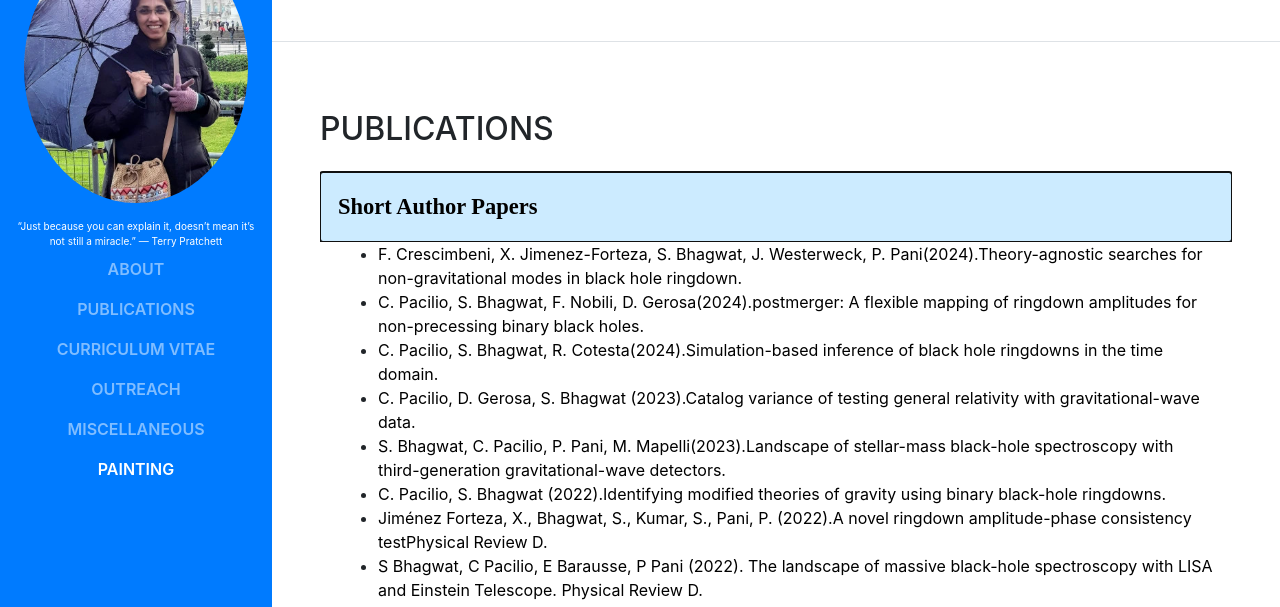
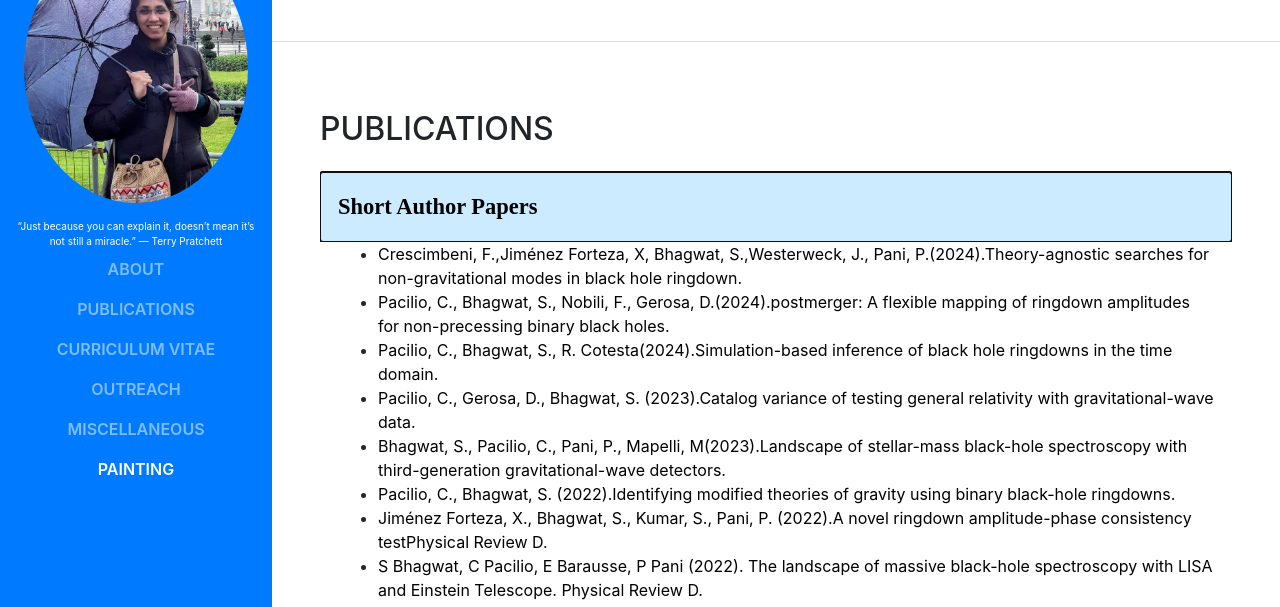
Before and after one commit to SwethaPB/Portfolio, a website with bundled scripts: page index.html in a window 1280 px wide. Both pictures are taken after a click on the button "Short Author Papers". Shown: the part 758-1365 px from the top of the page. Built offline with nearby package versions, Linux system fonts and the light colour scheme; files whose address does not match are found by name; a web font is replaced by a local one.

Commit message:
Update index.html

```diff
--- a/index.html
+++ b/index.html
@@ -402,13 +402,13 @@ University of Birmingham, in UK.
  </button>
     <div class="content1">
      <ul>
-<li><a href="https://journals.aps.org/prd/abstract/10.1103/PhysRevD.110.083010" target="_blank" style="color:black;"> F. Crescimbeni, X. Jimenez-Forteza, S. Bhagwat, J. Westerweck, P. Pani(2024).Theory-agnostic searches for non-gravitational modes in black hole ringdown.</a></li>
-<li><a href="https://arxiv.org/abs/2408.05276" target="_blank" style="color:black;"> C. Pacilio, S. Bhagwat, F. Nobili, D. Gerosa(2024).postmerger: A flexible mapping of ringdown amplitudes for non-precessing binary black holes.</a></li>
-<li><a href="https://journals.aps.org/prd/abstract/10.1103/PhysRevD.110.083010" target="_blank" style="color:black;"> C. Pacilio, S. Bhagwat, R. Cotesta(2024).Simulation-based inference of black hole ringdowns in the time domain.</a></li>
-<li><a href="https://journals.aps.org/prd/abstract/10.1103/PhysRevD.109.L081302" target="_blank" style="color:black;"> C. Pacilio, D. Gerosa, S. Bhagwat (2023).Catalog variance of testing general relativity with gravitational-wave data.</a></li>
-<li><a href="https://journals.aps.org/prd/abstract/10.1103/PhysRevD.108.043019" target="_blank" style="color:black;"> S. Bhagwat, C. Pacilio, P. Pani, M. Mapelli(2023).Landscape of stellar-mass black-hole spectroscopy with third-generation gravitational-wave detectors.</a></li>
+<li><a href="https://journals.aps.org/prd/abstract/10.1103/PhysRevD.110.083010" target="_blank" style="color:black;"> Crescimbeni, F.,Jiménez Forteza, X, Bhagwat, S.,Westerweck, J., Pani, P.(2024).Theory-agnostic searches for non-gravitational modes in black hole ringdown.</a></li>
+<li><a href="https://arxiv.org/abs/2408.05276" target="_blank" style="color:black;"> Pacilio, C., Bhagwat, S., Nobili, F., Gerosa, D.(2024).postmerger: A flexible mapping of ringdown amplitudes for non-precessing binary black holes.</a></li>
+<li><a href="https://journals.aps.org/prd/abstract/10.1103/PhysRevD.110.083010" target="_blank" style="color:black;"> Pacilio, C., Bhagwat, S., R. Cotesta(2024).Simulation-based inference of black hole ringdowns in the time domain.</a></li>
+<li><a href="https://journals.aps.org/prd/abstract/10.1103/PhysRevD.109.L081302" target="_blank" style="color:black;"> Pacilio, C., Gerosa, D., Bhagwat, S. (2023).Catalog variance of testing general relativity with gravitational-wave data.</a></li>
+<li><a href="https://journals.aps.org/prd/abstract/10.1103/PhysRevD.108.043019" target="_blank" style="color:black;"> Bhagwat, S., Pacilio, C., Pani, P., Mapelli, M(2023).Landscape of stellar-mass black-hole spectroscopy with third-generation gravitational-wave detectors.</a></li>
 
-<li><a href="https://journals.aps.org/prd/abstract/10.1103/PhysRevD.107.083021" target="_blank" style="color:black;"> C. Pacilio, S. Bhagwat (2022).Identifying modified theories of gravity using binary black-hole ringdowns.</a></li>
+<li><a href="https://journals.aps.org/prd/abstract/10.1103/PhysRevD.107.083021" target="_blank" style="color:black;"> Pacilio, C., Bhagwat, S. (2022).Identifying modified theories of gravity using binary black-hole ringdowns.</a></li>
 <li><a href="https://journals.aps.org/prl/abstract/10.1103/PhysRevLett.130.021001" target="_blank" style="color:black;"> Jiménez Forteza, X., Bhagwat, S., Kumar, S., Pani, P. (2022).A novel ringdown amplitude-phase consistency testPhysical Review D.</a></li>
 <li><a href="https://journals.aps.org/prd/abstract/10.1103/PhysRevD.105.124063" target="_blank" style="color:black;"> S Bhagwat, C Pacilio, E Barausse, P Pani  (2022). The landscape of massive black-hole spectroscopy with LISA and Einstein Telescope. Physical Review D.</a></li>
 <li><a href="https://journals.aps.org/prd/abstract/10.1103/PhysRevD.104.024030" target="_blank" style="color:black;"> Bhagwat, S., & Pacilio, C. (2021). Merger-ringdown consistency: A new test of strong gravity using deep learning. Physical Review</a></li>
```
